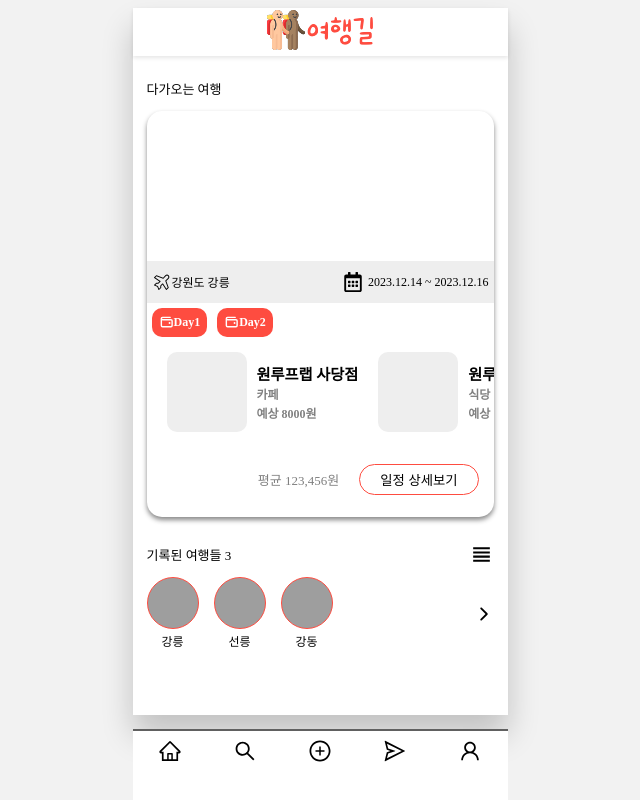
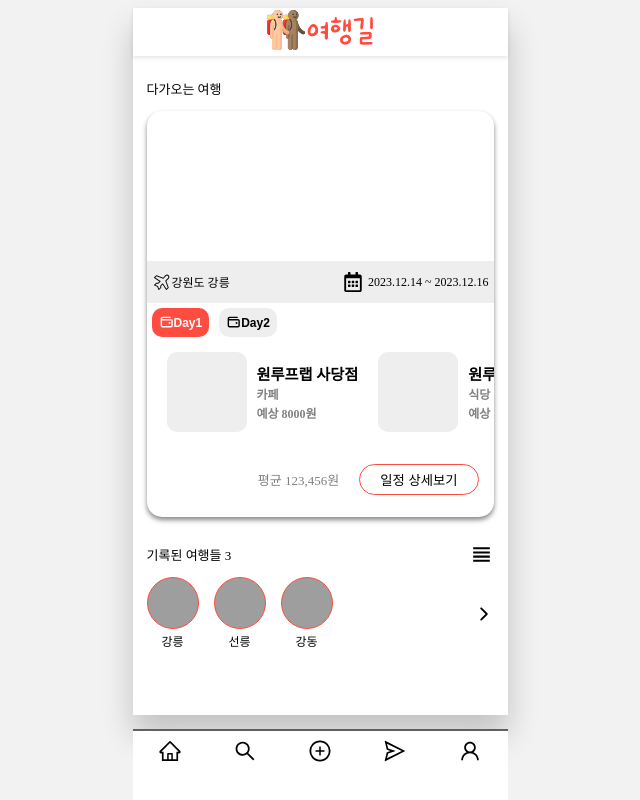
Before and after one commit to in2p/yeohaengil, a React (Create React App) app: page / in a window 1280 px wide. Shown: the whole page, without its empty margins (320-960 px from the left). Built offline with nearby package versions, Linux system fonts and the light colour scheme; grey boxes are pictures that could not be loaded.

Commit message:
[Refactor] Destination DayItem, Destination 을molecules 로 컴포넌트 분리

```diff
--- a/package.json
+++ b/package.json
@@ -3,12 +3,14 @@
   "version": "0.1.0",
   "private": true,
   "dependencies": {
+    "@reduxjs/toolkit": "^2.0.1",
     "@testing-library/jest-dom": "^5.17.0",
     "@testing-library/react": "^13.4.0",
     "@testing-library/user-event": "^13.5.0",
     "react": "^18.2.0",
     "react-dom": "^18.2.0",
     "react-icons": "^5.0.1",
+    "react-redux": "^9.1.0",
     "react-router-dom": "^6.21.2",
     "react-scripts": "5.0.1",
     "styled-components": "^6.1.8",
--- a/src/components/atoms/DayButton/DayButton.jsx
+++ b/src/components/atoms/DayButton/DayButton.jsx
@@ -2,7 +2,7 @@ import styled from 'styled-components';
 import '../../../styles/globals.css';
 import { PiWalletBold } from 'react-icons/pi';
 
-const Day = styled.div`
+const Day = styled.button`
   display: flex;
   align-items: center;
   font-weight: bold;
@@ -10,11 +10,12 @@ const Day = styled.div`
   margin: 5px;
   border-radius: 10px;
   padding: 7px;
+  border: 0px;
 `;
 
-function DayButton({ day }) {
+function DayButton({ day, bgColor }) {
   return (
-    <Day className="bg-main-color">
+    <Day className={bgColor}>
       <PiWalletBold style={{ fontSize: '15px', margin: '0px' }} />
       <p style={{ margin: '0px' }}>Day{day}</p>
     </Day>
--- /dev/null
+++ b/src/components/molecules/Destination/Destination.jsx
@@ -0,0 +1,27 @@
+import styled from 'styled-components';
+import { PiAirplaneTiltLight } from 'react-icons/pi';
+import { FaRegCalendarAlt } from 'react-icons/fa';
+
+const DesContainer = styled.div`
+  display: flex;
+  justify-content: space-between;
+  padding: 0px 5px;
+  background: #eee;
+  font-size: 12px;
+`;
+
+function Destination() {
+  return (
+    <DesContainer>
+      <div className="d-flex">
+        <PiAirplaneTiltLight style={{ fontSize: '20px' }} />
+        <p>강원도 강릉</p>
+      </div>
+      <div className="d-flex">
+        <FaRegCalendarAlt style={{ fontSize: '20px', marginRight: '5px' }} />
+        <p>2023.12.14 ~ 2023.12.16</p>
+      </div>
+    </DesContainer>
+  );
+}
+export default Destination;
--- a/src/components/organisms/Card.js
+++ b/src/components/organisms/Card.js
@@ -1,8 +1,8 @@
 import styled from 'styled-components';
 import '../../styles/globals.css';
-import { PiAirplaneTiltLight } from 'react-icons/pi';
-import { FaRegCalendarAlt } from 'react-icons/fa';
+
 import { useState } from 'react';
+import Destination from '../molecules/Destination/Destination.jsx';
 import DayButton from '../atoms/DayButton/DayButton.jsx';
 
 const Box = styled.div`
@@ -11,13 +11,6 @@ const Box = styled.div`
   border-radius: 15px;
   box-shadow: 0px 3px 5px 0px #888888;
   padding-top: 150px;
-`;
-const Destination = styled.div`
-  display: flex;
-  justify-content: space-between;
-  padding: 0px 5px;
-  background: #eee;
-  font-size: 12px;
 `;
 
 const items = [
@@ -44,35 +37,17 @@ const DetailButton = styled.button`
 
 function Card() {
   const [day, setDay] = useState(1);
-
   return (
     <Box>
       {/* 강원도 강릉 과 날짜 */}
-      <Destination>
-        <div className="d-flex">
-          <PiAirplaneTiltLight style={{ fontSize: '20px' }} />
-          <p>강원도 강릉</p>
-        </div>
-        <div className="d-flex">
-          <FaRegCalendarAlt style={{ fontSize: '20px', marginRight: '5px' }} />
-          <p>2023.12.14 ~ 2023.12.16</p>
-        </div>
-      </Destination>
+      <Destination />
       {/* Day1, Day2, ... */}
       <div className="d-flex" style={{ overflow: 'hidden' }}>
         {items.map((a, i) => {
           if (i === day - 1) {
-            return <DayButton day={i + 1} className="bg-main-color" />;
+            return <DayButton bgColor="bg-main-color" day={i + 1} />;
           }
-          return (
-            <DayButton
-              day={i + 1}
-              className="bg-default-color"
-              onClick={() => {
-                setDay(i + 1);
-              }}
-            />
-          );
+          return <DayButton day={i + 1} bgColor="bg-default-color" />;
         })}
       </div>
       <div style={{ overflow: 'hidden' }}>
```
Also changed, not shown: src/components/molecules/DayItem/DayItem.jsx (added, +17 -0 lines), 1 other file (tests, documents, lock files or other folders).
